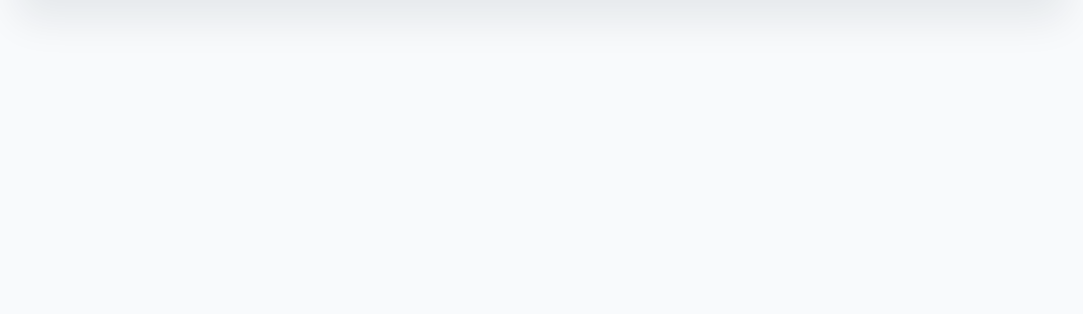
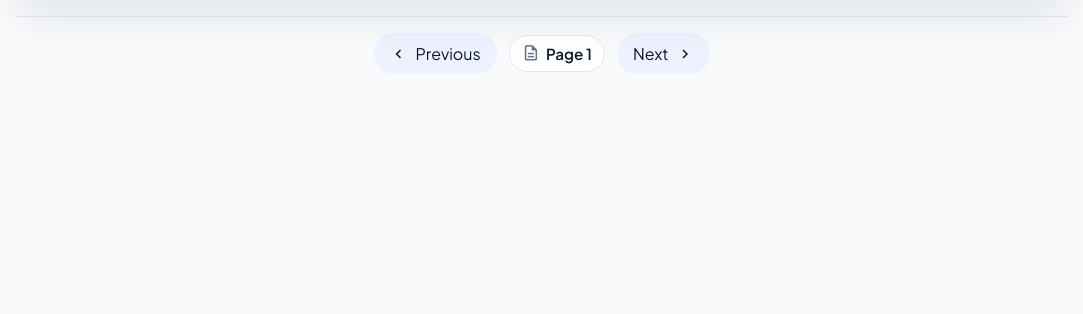
Before and after one commit to NerdSci/PaperLibraryApp, a Flask app: template templates/viewer.html in a window 1280 px wide. Shown: the part 395-709 px from the top of the page, without its empty margins (98-1181 px from the left). Run offline with Flask 2, Linux system fonts and the light colour scheme; the template is opened without the code that fills it, so the values that code supplies are empty; some libraries are stand-ins or nearby versions.

Commit message:
controlls on top and the bottom

```diff
--- a/static/main.js
+++ b/static/main.js
@@ -270,6 +270,16 @@ function setPageInfo(el, pageNumber, totalPages) {
     text.className = "page-info__text"
     text.textContent = `Page ${pageNumber} / ${totalPages}`
     el.appendChild(text)
+}
+
+function updateViewerPager(pageNumber, totalPages) {
+    dom.$all(".pager-info").forEach((el) => setPageInfo(el, pageNumber, totalPages))
+    dom.$all(".pager-prev").forEach((btn) => {
+        btn.disabled = pageNumber <= 1
+    })
+    dom.$all(".pager-next").forEach((btn) => {
+        btn.disabled = !totalPages || pageNumber >= totalPages
+    })
 }
 
 const TOAST_AUTO_DISMISS_MS = 4500
@@ -1096,7 +1106,6 @@ async function initViewerPage() {
     const textLayer = dom.$("#text-layer")
     const highlightLayer = dom.$("#highlight-layer")
     const loader = dom.$("#viewer-loader")
-    const pageInfo = dom.$("#page-info")
     const pdfContainer = dom.$("#pdf-container")
     const saveButton = dom.$("#save-highlight")
     const colorPicker = dom.$("#highlight-color-picker")
@@ -1275,7 +1284,7 @@ async function initViewerPage() {
             })
             await activeTextLayerTask.promise
 
-            setPageInfo(pageInfo, pageNumber, pdfDoc.numPages)
+            updateViewerPager(pageNumber, pdfDoc.numPages)
             hideViewerLoader()
             viewerHasRenderedPage = true
             await loadHighlights()
@@ -1344,16 +1353,18 @@ async function initViewerPage() {
         loadHighlights()
     })
 
-    dom.$("#prev-page").addEventListener("click", () => {
+    const goToPrevPage = () => {
         if (currentPage <= 1) return
         currentPage -= 1
         renderPage(currentPage)
-    })
-    dom.$("#next-page").addEventListener("click", () => {
-        if (currentPage >= pdfDoc.numPages) return
+    }
+    const goToNextPage = () => {
+        if (!pdfDoc || currentPage >= pdfDoc.numPages) return
         currentPage += 1
         renderPage(currentPage)
-    })
+    }
+    dom.$all(".pager-prev").forEach((btn) => btn.addEventListener("click", goToPrevPage))
+    dom.$all(".pager-next").forEach((btn) => btn.addEventListener("click", goToNextPage))
 
     pdfContainer.addEventListener("mouseup", captureSelection)
     pdfContainer.addEventListener("keyup", captureSelection)
--- a/static/style.css
+++ b/static/style.css
@@ -885,6 +885,27 @@ body.page-drag-active .drop-zone {
   margin-bottom: 18px;
 }
 
+.viewer-controls--bottom {
+  justify-content: center;
+  margin-top: 16px;
+  margin-bottom: 0;
+  padding-top: 16px;
+  border-top: 1px solid var(--border);
+}
+
+.viewer-pager {
+  display: inline-flex;
+  flex-wrap: wrap;
+  align-items: center;
+  gap: 12px;
+}
+
+.pager-prev:disabled,
+.pager-next:disabled {
+  opacity: 0.45;
+  cursor: not-allowed;
+}
+
 .page-info {
   display: inline-flex;
   align-items: center;
--- /dev/null
+++ b/templates/includes/viewer-pager.html
@@ -0,0 +1,14 @@
+<nav class="viewer-pager" aria-label="PDF page navigation">
+  <button type="button" class="secondary-button btn-with-icon pager-prev" aria-label="Previous page">
+    <span class="material-symbols-outlined btn-icon" aria-hidden="true">chevron_left</span>
+    <span class="btn-label">Previous</span>
+  </button>
+  <span class="page-info pager-info" aria-live="polite">
+    <span class="material-symbols-outlined page-info__icon" aria-hidden="true">description</span>
+    <span class="page-info__text">Page 1</span>
+  </span>
+  <button type="button" class="secondary-button btn-with-icon pager-next" aria-label="Next page">
+    <span class="btn-label">Next</span>
+    <span class="material-symbols-outlined btn-icon" aria-hidden="true">chevron_right</span>
+  </button>
+</nav>
--- a/templates/viewer.html
+++ b/templates/viewer.html
@@ -28,18 +28,7 @@
     </header>
 
     <section class="viewer-controls">
-      <button id="prev-page" class="secondary-button btn-with-icon" type="button">
-        <span class="material-symbols-outlined btn-icon" aria-hidden="true">chevron_left</span>
-        <span class="btn-label">Previous</span>
-      </button>
-      <span id="page-info" class="page-info">
-        <span class="material-symbols-outlined page-info__icon" aria-hidden="true">description</span>
-        Page 1
-      </span>
-      <button id="next-page" class="secondary-button btn-with-icon" type="button">
-        <span class="btn-label">Next</span>
-        <span class="material-symbols-outlined btn-icon" aria-hidden="true">chevron_right</span>
-      </button>
+      {% include 'includes/viewer-pager.html' %}
       <button id="save-highlight" class="primary-button btn-with-icon" type="button">
         <span class="material-symbols-outlined btn-icon" aria-hidden="true">highlight</span>
         <span class="btn-label">Save Highlight</span>
@@ -72,6 +61,10 @@
         <div id="highlight-layer" class="highlight-layer"></div>
       </div>
     </div>
+
+    <section class="viewer-controls viewer-controls--bottom" aria-label="PDF page navigation (bottom)">
+      {% include 'includes/viewer-pager.html' %}
+    </section>
   </div>
 
   {% include 'includes/footer.html' %}
```
